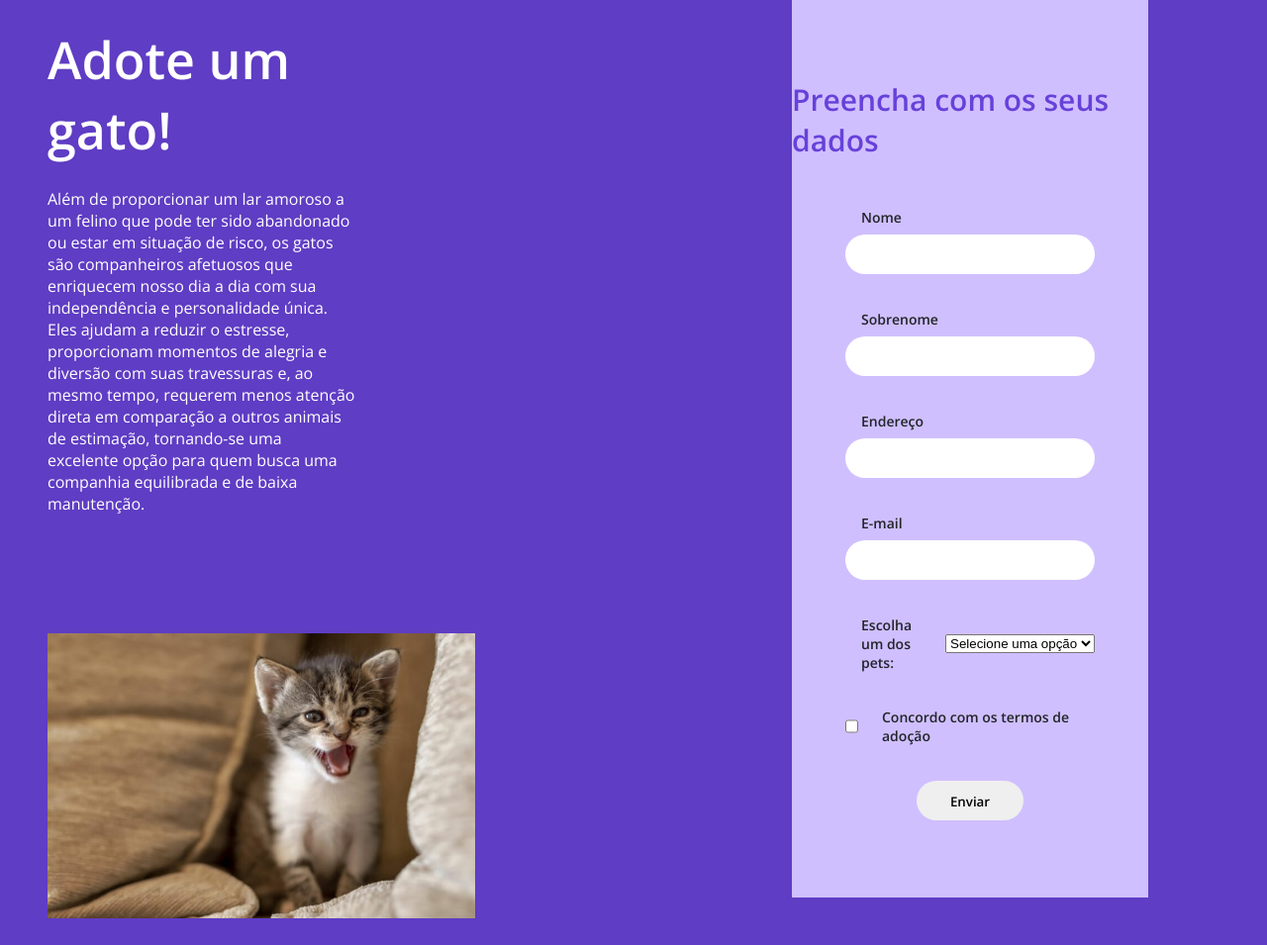
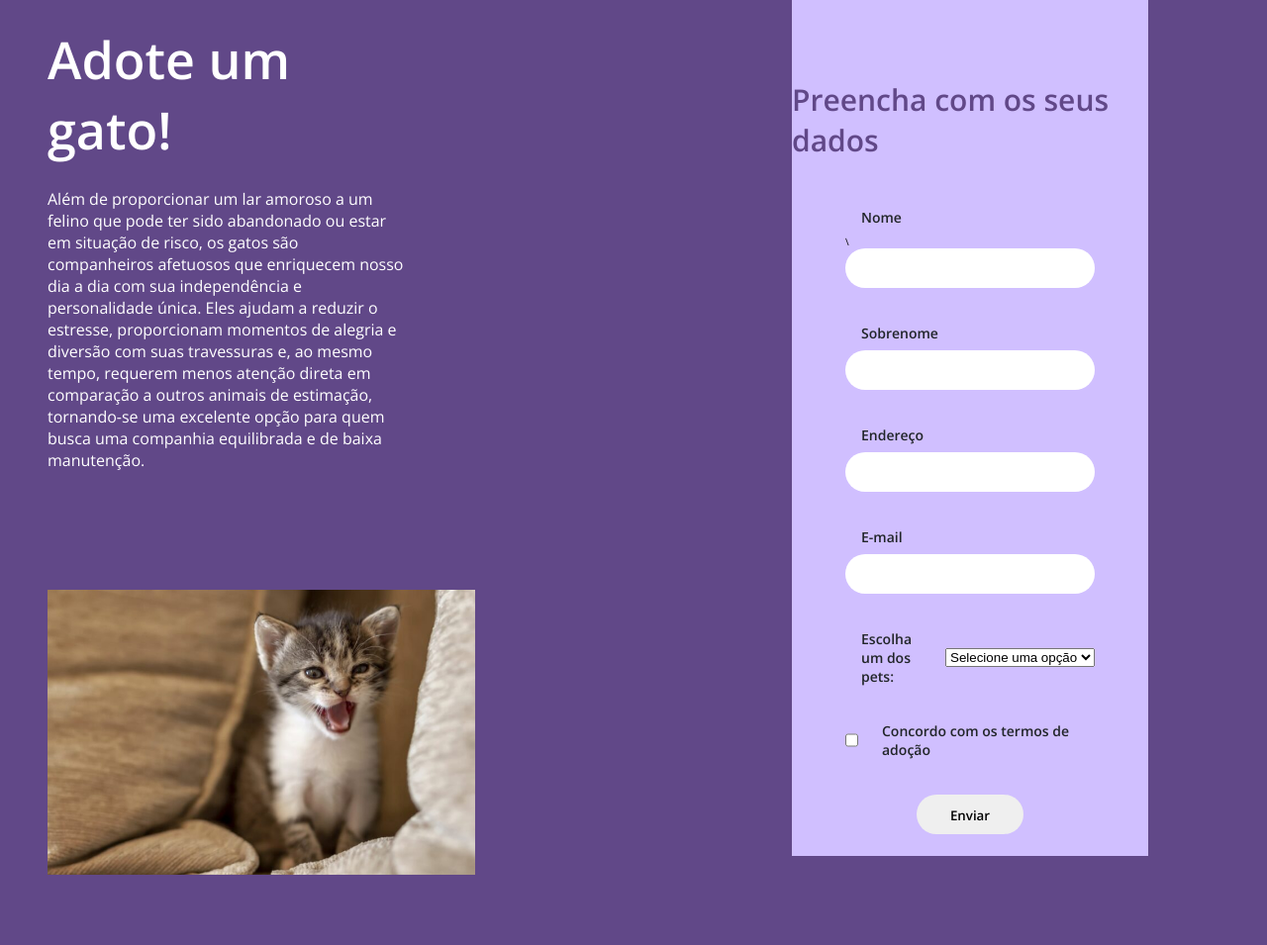
Before and after one commit to LaYotsuna/adote_gatinhos, a plain HTML site: page index.html in a window 1280 px wide. Shown: the whole page at 99% size. After the commit the page ends 887 px from the top, so only its background shows below. Drawn offline with nearby package versions, Linux system fonts and the light colour scheme.

Commit message:
Pequenos ajustes

```diff
--- a/index.html
+++ b/index.html
@@ -25,7 +25,7 @@
           <span>Preencha com os seus dados</span>
           <!-- Nome -->
           <div class="input-container texto">
-            <label for="nome">Nome</label>
+            <label for="nome">Nome</label>\
             <input type="text" name="nome" id="nome" />
           </div>
           <!-- Sobrenome -->
--- a/style.css
+++ b/style.css
@@ -62,7 +62,7 @@ body {
 
 :root {
   --white: #fff;
-  --main-purple: #5f3dc4;
+  --main-purple: #614888;
   --light-purple: #d0bfff;
   --dark-gray: #212529;
 }
@@ -83,7 +83,7 @@ main {
   width: 75%;
   height: auto;
   color: var(--white);
-  padding-top: 5%;
+  margin-top: 5%;
 }
 
 .intro h1 {
@@ -98,22 +98,22 @@ main {
 .imagens-pets {
   width: 100%;
   height: auto;
-  padding-bottom: 5%;
+  margin-bottom: 5%;
 }
 
 .imagens-pets img {
-  width: 100%;
+  width: 90%;
 }
 
 .intro,
 .imagens-pets {
-  padding-left: 10%;
+  margin-left: 10%;
 }
 
 .formulario span {
   font-size: 3rem;
   font-weight: 600;
-  color: #6741d9;
+  color: var(--main-purple);
   margin-top: 8rem;
   margin-bottom: 2.4rem;
 }
```
